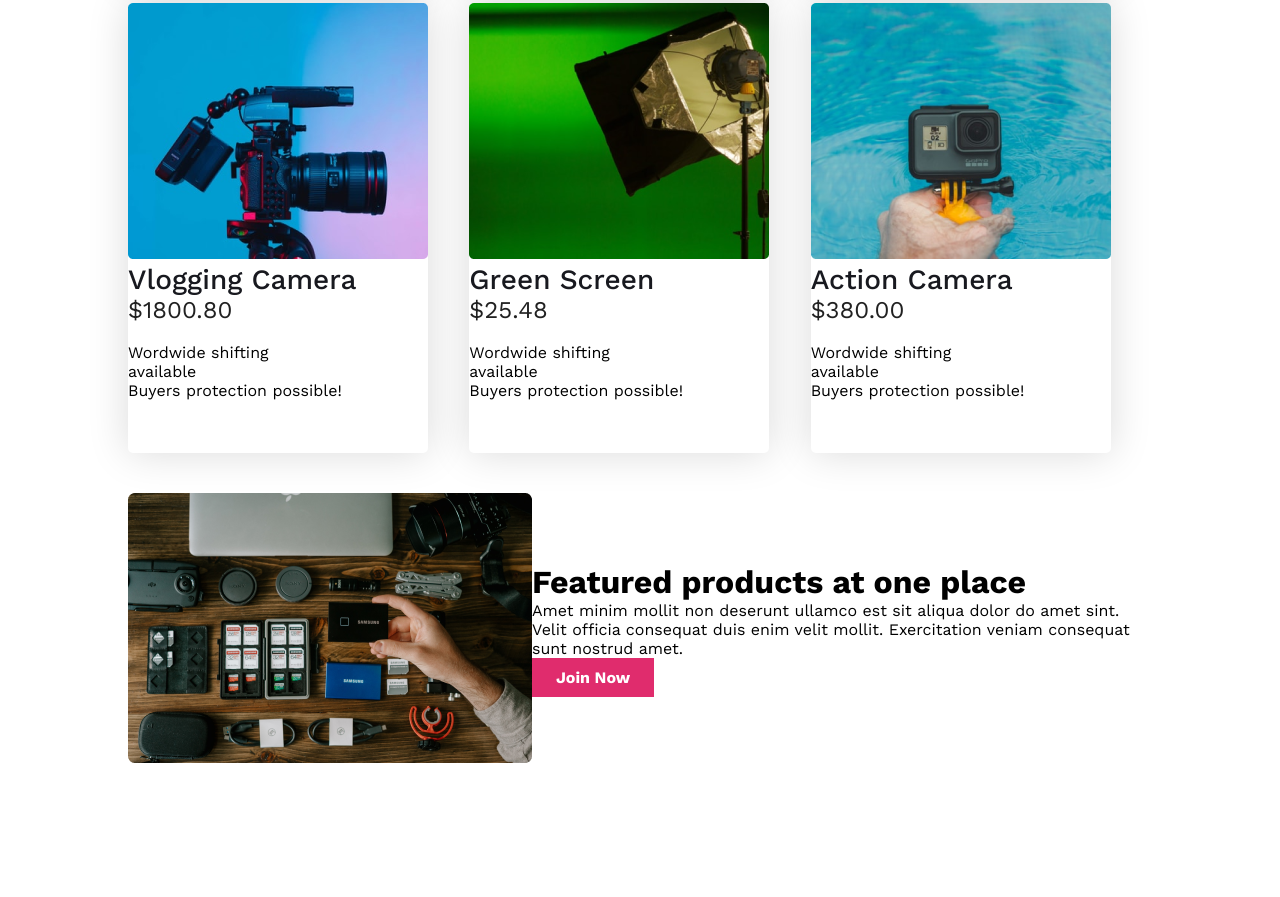
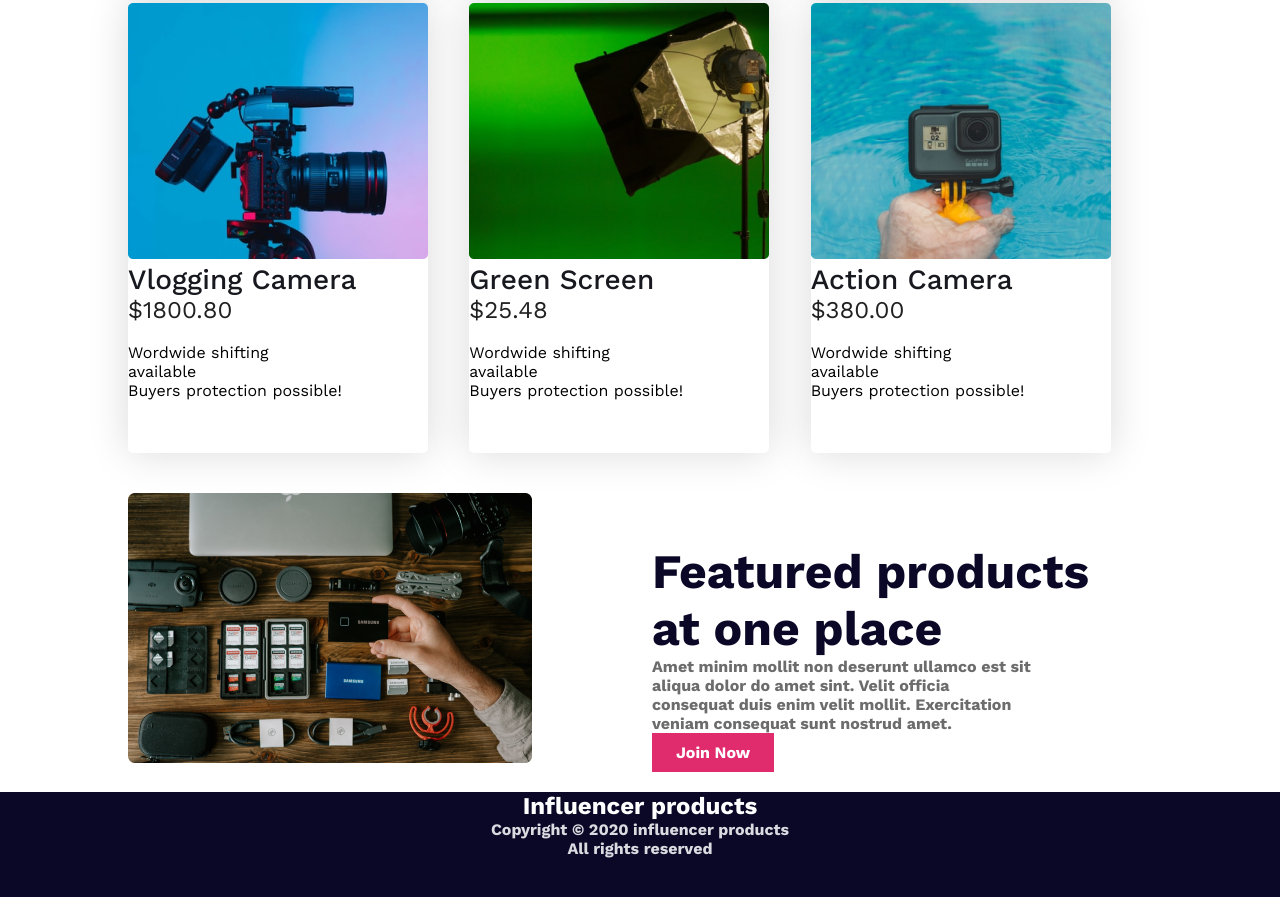
Before and after one commit to mamunhero/influencer-gear, a plain HTML site: page index.html in a window 1280 px wide. Shown: the part 1567-2464 px from the top of the page. Before the commit the page ends 2334 px from the top, so only its background shows below. Drawn offline with nearby package versions, Linux system fonts and the light colour scheme.

Commit message:
added footer area

```diff
--- a/index.html
+++ b/index.html
@@ -131,12 +131,16 @@
         <img src="images/gear.png" alt="">
       </div>
       <div class="features-content">
-        <h1>Featured products at one place</h1>
-        <p>Amet minim mollit non deserunt ullamco est sit aliqua dolor do amet sint. Velit officia consequat duis enim velit mollit. Exercitation veniam consequat sunt nostrud amet.</p>
+        <h1 class="features-title">Featured products at one place</h1>
+        <p class="features-description">Amet minim mollit non deserunt ullamco est sit aliqua dolor do amet sint. Velit officia consequat duis enim velit mollit. Exercitation veniam consequat sunt nostrud amet.</p>
         <button class="btn">Join Now</button>
       </div>
     </div>
   </main>
-  <footer></footer>
+  <footer>
+    <h4>Influencer products</h4>
+    <p>Copyright © 2020  influencer products</p>
+    <p>All rights reserved</p>
+  </footer>
 </body>
 </html>
--- a/styles/style.css
+++ b/styles/style.css
@@ -24,9 +24,7 @@ body{
   align-items: center;
 }
 .btn{
-  display: inline-flex;
   padding: 10px 24px;
-  align-items: flex-start;
   gap: 8px;
   color: #FFF;
   font-size: 1rem;
@@ -146,16 +144,44 @@ nav li a{
 /* features style */
 .features-container{
   display: flex;
-  align-items: center;
-  justify-content: space-evenly;
+  gap: 100px;
+}
+.features-content {
+  margin-top: 30px;
+  padding: 20px;
 }
 .features-img img{
 
 }
-
-
-
-
+.features-title{
+  color: #0A0826;
+  font-size: 3rem;
+  font-weight: 700;
+}
+.features-description{
+  color: #6C6C6C;
+  font-size: 1rem;
+  font-weight: 700;
+  width: 80%;
+}
+/* start footer area */
+footer{
+  background: #0A0826;
+  align-items: center;
+  justify-content: center;
+  text-align: center;
+  height: 50vh;
+}
+footer h4{
+  color: #FFF;
+  font-size: 1.5rem;
+  font-weight: 700;
+}
+footer p{
+  color: #D9DBE1;
+  font-size: 1rem;
+  font-weight: 700;
+}
 
 /* responsive media   queries */
 /* mobile device */
```
